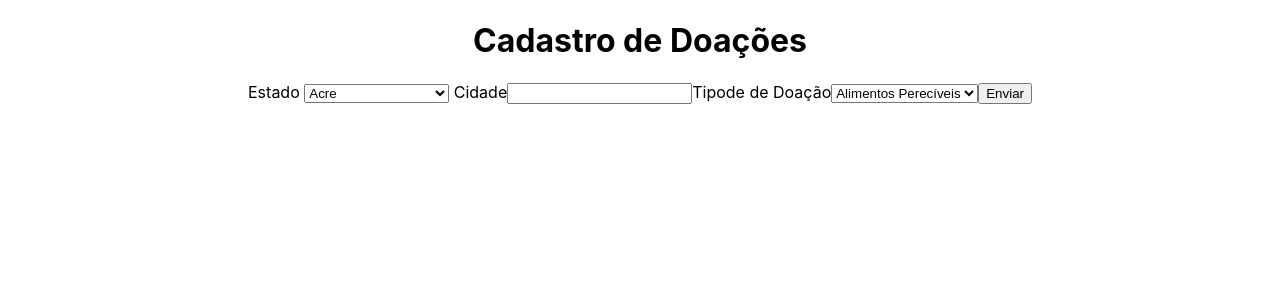
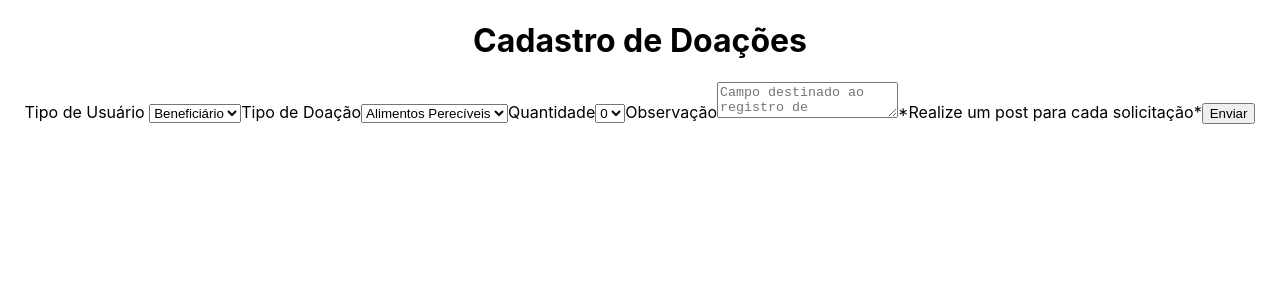
Before and after one commit to Shidoshi93/projeto-integrador, a React (Create React App) app: page / in a window 1280 px wide. Shown: the top 300 px of the page. Built offline with nearby package versions, Linux system fonts and the light colour scheme.

Commit message:
Atualização da página de cadastro de doações adicionando campo de quantidade, campo de observação e campo para selecionar o tipo do usuário

```diff
--- a/package.json
+++ b/package.json
@@ -10,7 +10,7 @@
     "react": "^17.0.2",
     "react-dom": "^17.0.2",
     "react-router-dom": "^5.2.0",
-    "react-scripts": "^4.0.3",
+    "react-scripts": "^2.1.8",
     "styled-components": "^5.3.0",
     "web-vitals": "^1.1.2"
   },
--- a/src/App.js
+++ b/src/App.js
@@ -1,27 +1,22 @@
+import React from 'react'
 import './App.css';
-import Titulo from './components/Titulo'
 import CadastroDoacao from './pages/singup2'
 
+// import Login from './pages/login';
+// function App() {
+//   return (
+//     <div className="App">
+//       Projeto integrador - Grupo 03
+//       <Login>
 
-
-/*import Login from './pages/login';*/
-/*function App() {
-  return (
-    <div className="App">
-      Projeto integrador - Grupo 03
-      <Login>
-
-      </Login>
-    </div>
-  );
-} export default App;*/
+//       </Login>
+//     </div>
+//   );
+// } export default App;
 
 function App() {
   return (
     <div className="App">
-      <Titulo>
-
-      </Titulo>
       <CadastroDoacao>
 
       </CadastroDoacao>
--- a/src/pages/singup2.js
+++ b/src/pages/singup2.js
@@ -1,29 +1,57 @@
+import React from 'react';
 /* Tela de Cadastro de Doações */
 
-import { useState } from 'react'
+import Titulo from '../components/Titulo';
+// import { useState } from 'react'
 
 function CadastroDoacao() {
-const valueEstado= [" Acre","Alogoas","Amapa","Amazonas","Bahia", "Ceará", "Distrito Federa",
-"Espírito Santo", "Goiás","Maranhã", "Mato Grosso","Mato Grosso do Sul","Minas Gerais",
-"Para","Paraíba", "Paraná","Pernambuco","Piauí","Rio de Janeiro","Rio Grande do Norte",
- "Rio Grande do Sul", "Rondônia", "Roraima","Santa Catarina", "São Paulo", "Sergipe","Tocantins"]
+   const valueCategoria= ["Beneficiário", "Doador"]
    const valueTipo= ["Alimentos Perecíveis","Vestuário","Produtos de Higiêne"]
+   function criaOption(){
+      let arrayOption = [];
+      for(let i = 0; i < 10; i++){
+         arrayOption.push(i);
+      }
+      return arrayOption;
+   }
+
+   const arrayOptions = criaOption();
+
    return (
       <div>
-
+         <Titulo/>
          <form>
 
-       <label> Estado </label>
-       <select> {valueEstado.map(estado=>{
-          return(
-          <option>{estado} </option>)})} </select>
-       <label> Cidade</label>
-       <input></input>
-       <label>Tipode de Doação</label>
-        <select>{valueTipo.map(tipo=>{
-          return(
-          <option>{tipo} </option>)})} </select>
+            <label> Tipo de Usuário </label>
+            <select>
+               {
+                  valueCategoria.map(estado=>{
+                  return(<option>{estado} </option>)})
+               }
+            </select>
+
+            <label>Tipo de Doação</label>
+            <select>
+               {
+                  valueTipo.map(tipo=>{
+                  return(<option>{tipo} </option>)})
+               }
+            </select>
+
+            <label>Quantidade</label>
+            <select>
+               {
+                  arrayOptions.map(option => {
+                  return ( <option>{option}</option>)})
+               }
+            </select>
+
+            <label>Observação</label>
+            <textarea placeholder="Campo destinado ao registro de informações complementares"></textarea>
+
+            <span>*Realize um post para cada solicitação*</span>
             <button type="submit"> Enviar </button>
          </form>
       </div>)
-} export default CadastroDoacao
+
+} export default CadastroDoacao;
```
Also changed, not shown: src/components/Titulo.js (+5 -7 lines), 1 other file (tests, documents, lock files or other folders). Lines whose indentation alone changed are shown as unchanged.
